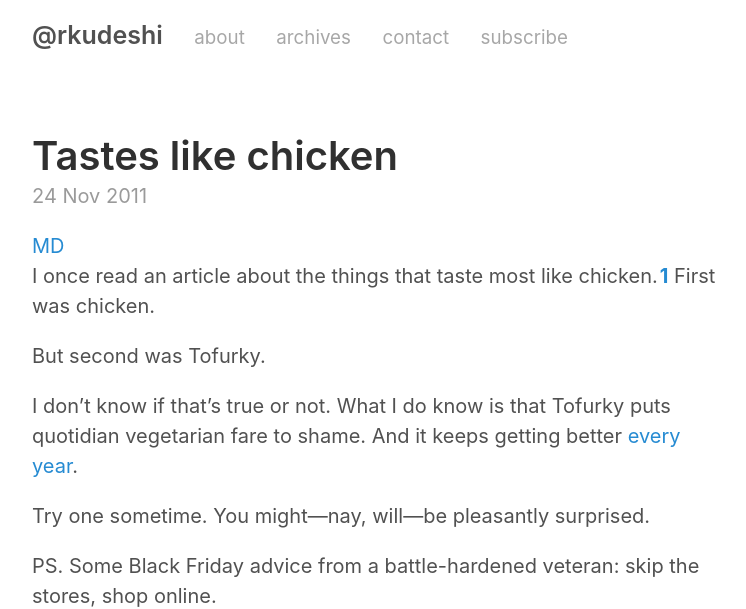
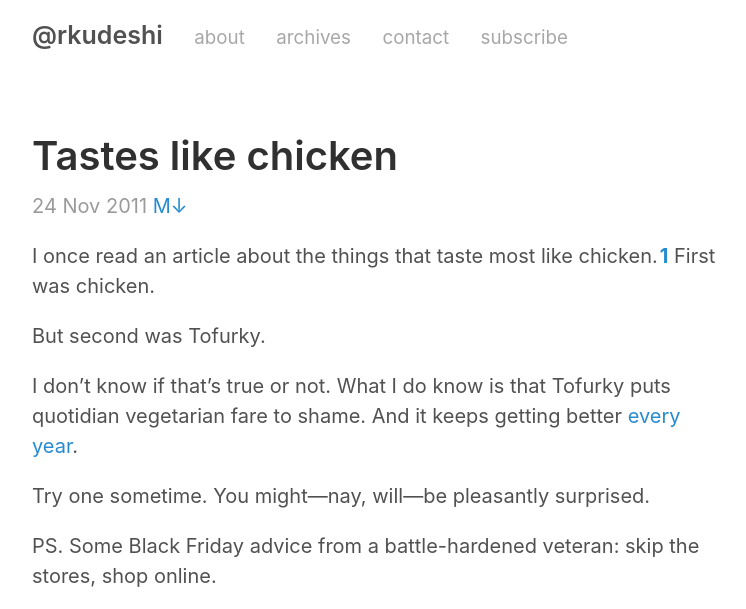
Before and after one commit to rkudeshi/rkudeshi.github.io, a Jekyll site: the page built from _posts/2011-11-24-tastes-like-chicken.html, in a window 1280 px wide. Shown: the top 609 px of the page, without its empty margins (258-1004 px from the left). Built offline with Jekyll 4.4.1, drawn with Linux system fonts in a browser that asks for light colours; grey boxes are pictures that could not be loaded.

Commit message:
Add MD source link to post-meta

```diff
--- a/_layouts/post.html
+++ b/_layouts/post.html
@@ -5,7 +5,7 @@ layout: default
 <article class="post">
   <h1 class="post-title">{{ page.title }}</h1>
   <time datetime="{{ page.date | date_to_xmlschema }}" class="post-date">{{ page.date | date_to_string }}</time>
-  <a href="{{ page.path }}">MD</a>
+  <a href="https://raw.githubusercontent.com/rkudeshi/rkudeshi.github.io/master/{{ page.path }}">M&#8595;</a>
   {{ content }}
 </article>
 
--- a/_sass/_posts.scss
+++ b/_sass/_posts.scss
@@ -25,7 +25,8 @@
 
 // Meta data line below post title
 .post-date {
-  display: block;
+  /* display: block; */
+  display: inline-block;
   margin-top: -.5rem;
   margin-bottom: 1rem;
   color: #9a9a9a;
```
